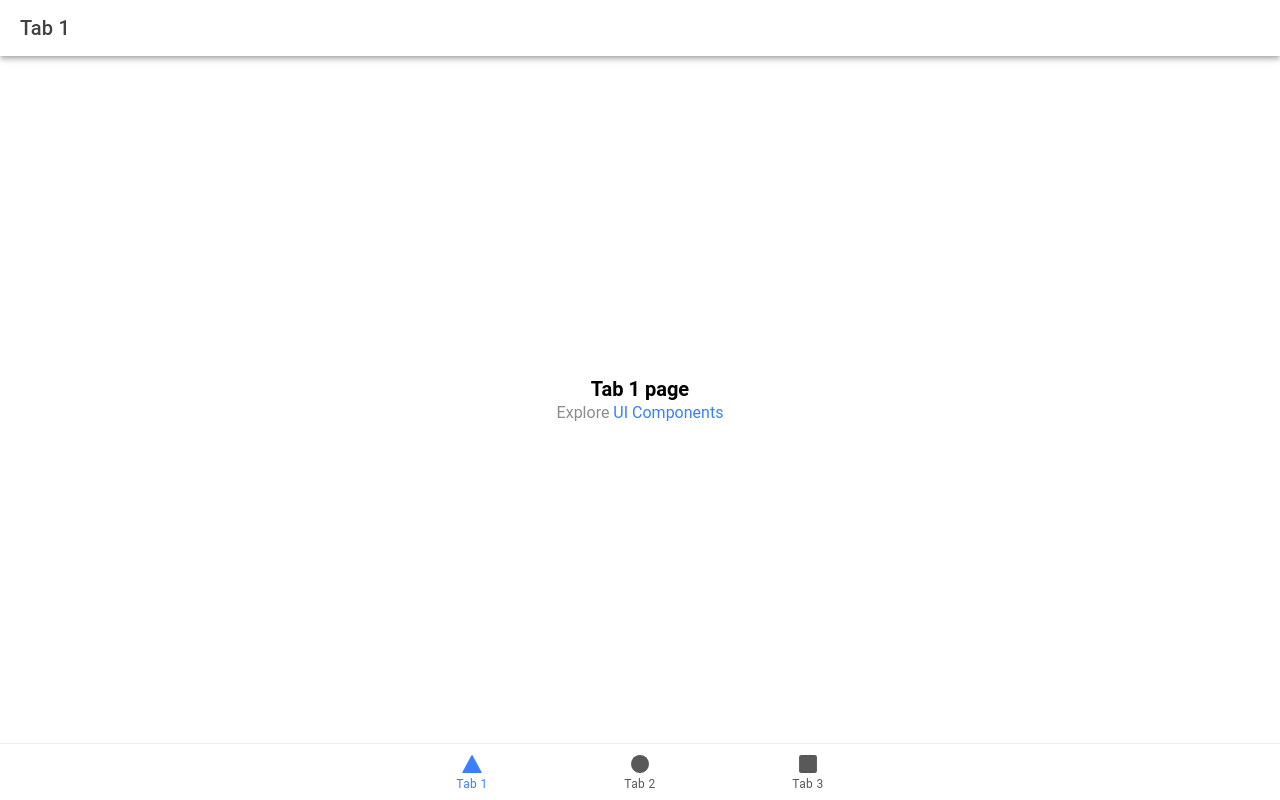
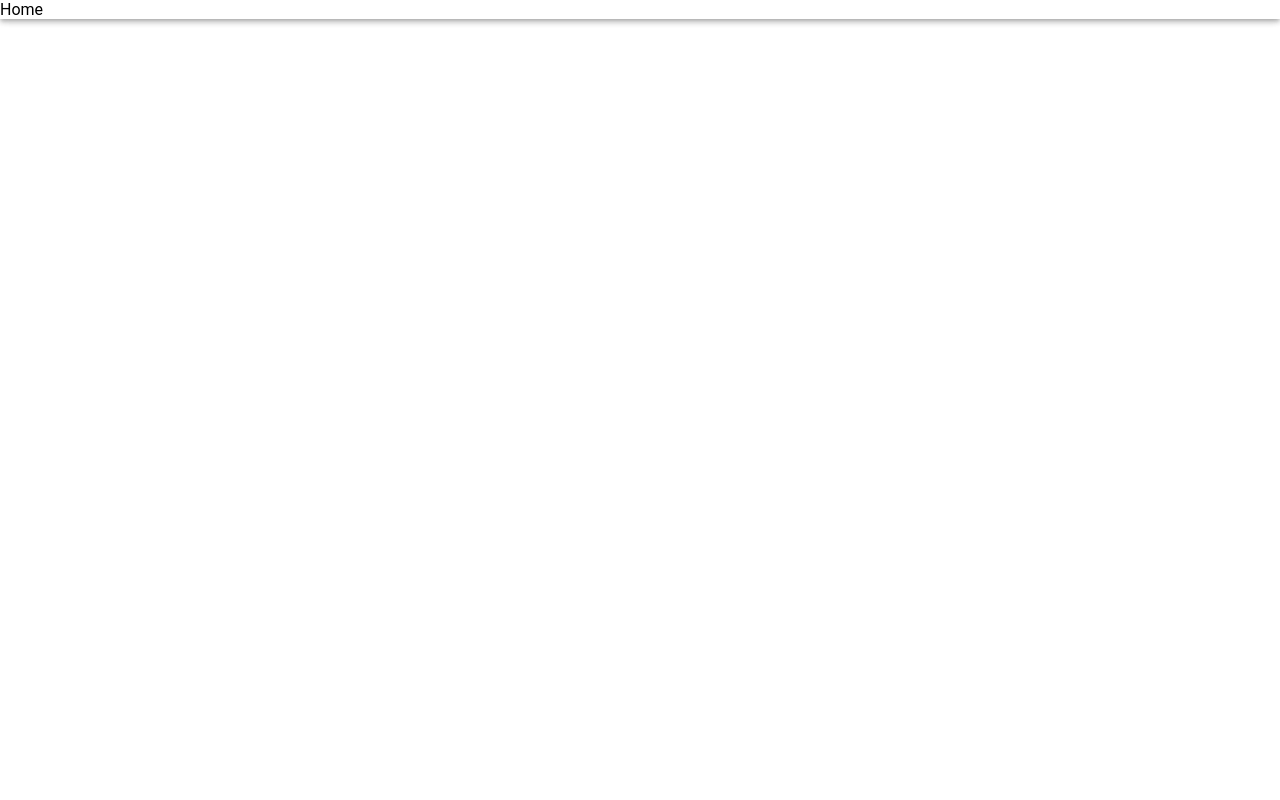
Before and after one commit to dteran24/lift-notesv2, a React (Vite) app: page / in a window 1280 px wide. Before the commit this address led to /tab1. Built offline with nearby package versions, Linux system fonts and the light colour scheme.

Commit message:
add ionic/react and remove uneeded files

```diff
--- a/package.json
+++ b/package.json
@@ -17,7 +17,7 @@
     "@capacitor/haptics": "5.0.6",
     "@capacitor/keyboard": "5.0.6",
     "@capacitor/status-bar": "5.0.6",
-    "@ionic/react": "^7.0.0",
+    "@ionic/react": "^7.2.3",
     "@ionic/react-router": "^7.0.0",
     "@types/react-router": "^5.1.20",
     "@types/react-router-dom": "^5.3.3",
--- a/src/App.tsx
+++ b/src/App.tsx
@@ -9,11 +9,7 @@ import {
   IonTabs,
   setupIonicReact
 } from '@ionic/react';
-import { IonReactRouter } from '@ionic/react-router';
-import { ellipse, square, triangle } from 'ionicons/icons';
-import Tab1 from './pages/Tab1';
-import Tab2 from './pages/Tab2';
-import Tab3 from './pages/Tab3';
+import Home from './pages/Home';
 
 /* Core CSS required for Ionic components to work properly */
 import '@ionic/react/css/core.css';
@@ -38,38 +34,7 @@ setupIonicReact();
 
 const App: React.FC = () => (
   <IonApp>
-    <IonReactRouter>
-      <IonTabs>
-        <IonRouterOutlet>
-          <Route exact path="/tab1">
-            <Tab1 />
-          </Route>
-          <Route exact path="/tab2">
-            <Tab2 />
-          </Route>
-          <Route path="/tab3">
-            <Tab3 />
-          </Route>
-          <Route exact path="/">
-            <Redirect to="/tab1" />
-          </Route>
-        </IonRouterOutlet>
-        <IonTabBar slot="bottom">
-          <IonTabButton tab="tab1" href="/tab1">
-            <IonIcon aria-hidden="true" icon={triangle} />
-            <IonLabel>Tab 1</IonLabel>
-          </IonTabButton>
-          <IonTabButton tab="tab2" href="/tab2">
-            <IonIcon aria-hidden="true" icon={ellipse} />
-            <IonLabel>Tab 2</IonLabel>
-          </IonTabButton>
-          <IonTabButton tab="tab3" href="/tab3">
-            <IonIcon aria-hidden="true" icon={square} />
-            <IonLabel>Tab 3</IonLabel>
-          </IonTabButton>
-        </IonTabBar>
-      </IonTabs>
-    </IonReactRouter>
+    <Home/>
   </IonApp>
 );
 
--- a/src/components/ExploreContainer.css
+++ /dev/null
@@ -1,24 +0,0 @@
-.container {
-  text-align: center;
-  position: absolute;
-  left: 0;
-  right: 0;
-  top: 50%;
-  transform: translateY(-50%);
-}
-
-.container strong {
-  font-size: 20px;
-  line-height: 26px;
-}
-
-.container p {
-  font-size: 16px;
-  line-height: 22px;
-  color: #8c8c8c;
-  margin: 0;
-}
-
-.container a {
-  text-decoration: none;
-}
--- a/src/components/ExploreContainer.tsx
+++ /dev/null
@@ -1,16 +0,0 @@
-import './ExploreContainer.css';
-
-interface ContainerProps {
-  name: string;
-}
-
-const ExploreContainer: React.FC<ContainerProps> = ({ name }) => {
-  return (
-    <div className="container">
-      <strong>{name}</strong>
-      <p>Explore <a target="_blank" rel="noopener noreferrer" href="https://ionicframework.com/docs/components">UI Components</a></p>
-    </div>
-  );
-};
-
-export default ExploreContainer;
--- /dev/null
+++ b/src/pages/Home.tsx
@@ -0,0 +1,10 @@
+import { IonHeader, IonPage } from "@ionic/react"
+
+const Home = () => {
+    return (
+        <IonPage>
+            <IonHeader>Home</IonHeader>
+        </IonPage>
+    )
+}
+export default Home;
--- a/src/pages/Tab1.tsx
+++ /dev/null
@@ -1,25 +0,0 @@
-import { IonContent, IonHeader, IonPage, IonTitle, IonToolbar } from '@ionic/react';
-import ExploreContainer from '../components/ExploreContainer';
-import './Tab1.css';
-
-const Tab1: React.FC = () => {
-  return (
-    <IonPage>
-      <IonHeader>
-        <IonToolbar>
-          <IonTitle>Tab 1</IonTitle>
-        </IonToolbar>
-      </IonHeader>
-      <IonContent fullscreen>
-        <IonHeader collapse="condense">
-          <IonToolbar>
-            <IonTitle size="large">Tab 1</IonTitle>
-          </IonToolbar>
-        </IonHeader>
-        <ExploreContainer name="Tab 1 page" />
-      </IonContent>
-    </IonPage>
-  );
-};
-
-export default Tab1;
--- a/src/pages/Tab2.tsx
+++ /dev/null
@@ -1,25 +0,0 @@
-import { IonContent, IonHeader, IonPage, IonTitle, IonToolbar } from '@ionic/react';
-import ExploreContainer from '../components/ExploreContainer';
-import './Tab2.css';
-
-const Tab2: React.FC = () => {
-  return (
-    <IonPage>
-      <IonHeader>
-        <IonToolbar>
-          <IonTitle>Tab 2</IonTitle>
-        </IonToolbar>
-      </IonHeader>
-      <IonContent fullscreen>
-        <IonHeader collapse="condense">
-          <IonToolbar>
-            <IonTitle size="large">Tab 2</IonTitle>
-          </IonToolbar>
-        </IonHeader>
-        <ExploreContainer name="Tab 2 page" />
-      </IonContent>
-    </IonPage>
-  );
-};
-
-export default Tab2;
--- a/src/pages/Tab3.tsx
+++ /dev/null
@@ -1,25 +0,0 @@
-import { IonContent, IonHeader, IonPage, IonTitle, IonToolbar } from '@ionic/react';
-import ExploreContainer from '../components/ExploreContainer';
-import './Tab3.css';
-
-const Tab3: React.FC = () => {
-  return (
-    <IonPage>
-      <IonHeader>
-        <IonToolbar>
-          <IonTitle>Tab 3</IonTitle>
-        </IonToolbar>
-      </IonHeader>
-      <IonContent fullscreen>
-        <IonHeader collapse="condense">
-          <IonToolbar>
-            <IonTitle size="large">Tab 3</IonTitle>
-          </IonToolbar>
-        </IonHeader>
-        <ExploreContainer name="Tab 3 page" />
-      </IonContent>
-    </IonPage>
-  );
-};
-
-export default Tab3;
```
Also changed, not shown: src/pages/Tab1.css (deleted), src/pages/Tab2.css (deleted), src/pages/Tab3.css (deleted), 1 other file (tests, documents, lock files or other folders).
